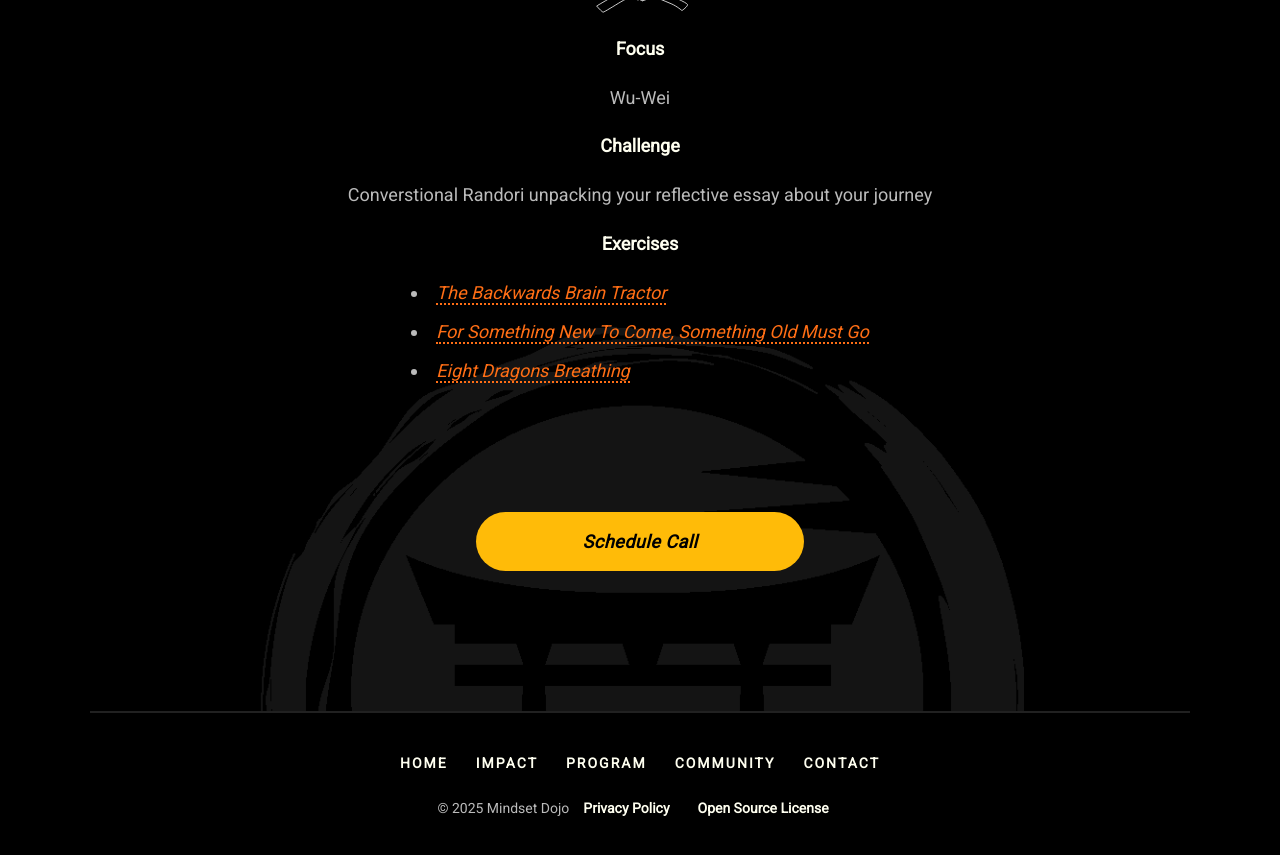
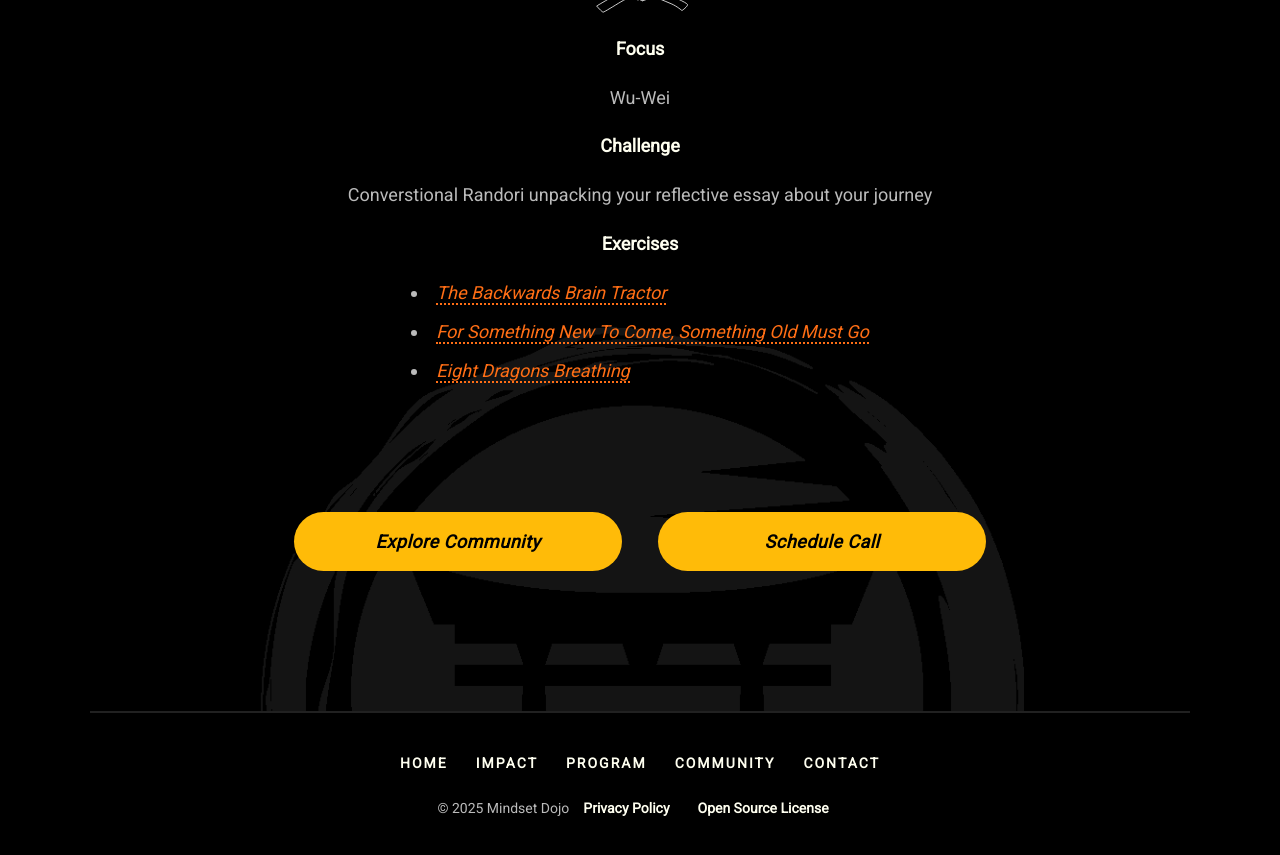
Before and after one commit to mindset-dojo/mindset-dojo.github.io, a Jekyll site: the page built from program.md, in a window 1280 px wide and 900 px high, scrolled down 5525 px. Shown: the top 855 px of the window. Built offline with Jekyll 4.4.1, drawn with Linux system fonts in a browser that asks for light colours; some web fonts are replaced.

Commit message:
Add "Explore Community" button to bottom of program.md.

```diff
--- a/program.md
+++ b/program.md
@@ -61,5 +61,5 @@ css_id: program
 </section>
 
 <div class="md-cta-group">
-    <a href="{{site.connect_url}}" target="_blank">Schedule Call</a>
+    <a href="./community">Explore Community</a><a href="{{site.connect_url}}" target="_blank">Schedule Call</a>
 </div>
```
